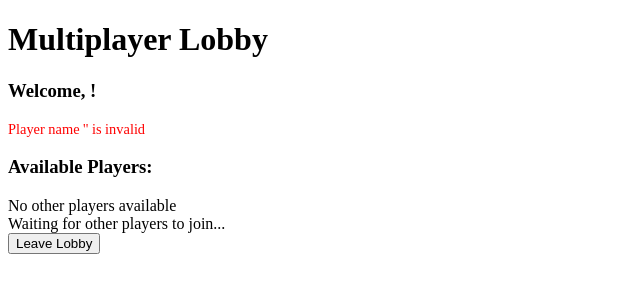
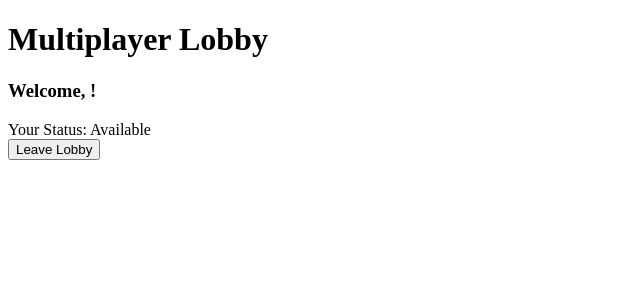
Before and after one commit to d4daveshep/battleships, a FastAPI app: page /lobby in a window 1280 px wide. Shown: the top 300 px of the page, without its empty margins (0-640 px from the left). Run offline with FastAPI, Linux system fonts and the light colour scheme.

Commit message:
refactor: complete template and test updates after HTML restructuring
- Remove obsolete BDD step 'game should be configured for two player mode' from login feature
- Update lobby.html template with proper data-testid values and improved structure
  - Change my-player-name to player-name for consistency
  - Add player-status display section
  - Update confirmation message testid from game-confirmation-message to confirmation-message
  - Add game request notification UI with accept/decline buttons
  - Switch leave-lobby form from HTMX to regular POST for consistency
  - Remove backward compatibility elements
- Fix login test to handle template changes in player name display
- Update uv.lock with latest dependency versions (anyio 4.10.0, certifi 2025.8.3, coverage 7.10.6)

Completes the template refactoring work and ensures all tests align with new structure.

```diff
--- a/templates/lobby.html
+++ b/templates/lobby.html
@@ -6,59 +6,55 @@
 <div data-testid="lobby-container">
     <h1>Multiplayer Lobby</h1>
 
-    <div data-testid="my-player-name">
+    <div data-testid="player-name">
         <h3>Welcome, {{ player_name }}!</h3>
     </div>
 
-    <!-- <div data-testid="lobby-player-status"> -->
-    <!--     Your Status: {{ player_status }} -->
-    <!-- </div> -->
+    <div data-testid="player-status">
+        Your Status: {{ player_status }}
+    </div>
 
     {% if confirmation_message %}
-    <div data-testid="game-confirmation-message">
+    <div data-testid="confirmation-message">
         {{ confirmation_message }}
+    </div>
+    <!-- Auto-redirect to game page after showing confirmation -->
+    <!-- <meta http-equiv="refresh" content="2;url=/game?player_name={{ player_name }}"> -->
+    {% endif %}
+
+    {% if decline_confirmation_message %}
+    <div data-testid="decline-confirmation-message">
+        {{ decline_confirmation_message }}
     </div>
     {% endif %}
 
-    {% if error_message %}
-    <div data-testid="error-message" class="error-message">
-        {{ error_message }}
+    {% if pending_request %}
+    <div data-testid="game-request-notification">
+        Game request from {{ pending_request.sender }}
+        <form hx-post="/accept-game-request" hx-target="body" hx-swap="innerHTML" style="display: inline;">
+            <input type="hidden" name="player_name" value="{{ player_name }}">
+            <input type="hidden" name="show_confirmation" value="true">
+            <button type="submit" data-testid="accept-game-request">Accept</button>
+        </form>
+        <form method="post" action="/decline-game-request" style="display: inline;">
+            <input type="hidden" name="player_name" value="{{ player_name }}">
+            <input type="hidden" name="show_confirmation" value="true">
+            <button type="submit" data-testid="decline-game-request">Decline</button>
+        </form>
     </div>
     {% endif %}
 
+    <!-- Available Players section -->
     <div data-testid="available-players-list"
          hx-get="/lobby/players/{{ player_name }}"
          hx-trigger="load, every 1s"
          hx-swap="innerHTML">
-        <h3>Available Players:</h3>
-        {% if available_players %}
-            {% for player in available_players %}
-            <div data-testid="player-{{ player.name }}">
-                {{ player.name }}
-                <span data-testid="player-{{ player.name }}-status">({{ player.status }})</span>
-                <form hx-post="/select-opponent" class="inline-form">
-                    <input type="hidden" name="player_name" value="{{ player_name }}">
-                    <input type="hidden" name="opponent_name" value="{{ player.name }}">
-                    <button type="submit" data-testid="select-opponent-{{ player.name }}"
-                            {% if player_status == "Requesting Game" or player.status != "Available" %}disabled{% endif %}>
-                        Select Opponent
-                    </button>
-                </form>
-            </div>
-            {% endfor %}
-        {% else %}
-            <div data-testid="no-players-message">
-                No other players available
-            </div>
-            <div data-testid="waiting-message">
-                Waiting for other players to join...
-            </div>
-        {% endif %}
     </div>
 
     <!-- Leave Lobby Section -->
     <div data-testid="leave-lobby-section">
-        <form hx-post="/leave-lobby">
+        <!-- <form hx-post="/leave-lobby" hx-target="body" hx-swap="innerHTML"> -->
+        <form method="post" action="/leave-lobby" >
             <input type="hidden" name="player_name" value="{{ player_name }}">
             <button type="submit" data-testid="leave-lobby-button">
                 Leave Lobby
@@ -66,8 +62,5 @@
         </form>
     </div>
 
-    <!-- Keep existing elements for backward compatibility -->
-    <div data-testid="game-mode" style="display: none;">{{ game_mode }}</div>
-    <div data-testid="player-name" style="display: none;">{{ player_name }}</div>
 </div>
 {% endblock %}
```
Also changed, not shown: tests/bdd/test_login_steps.py (+4 -1 lines), 2 other files.
